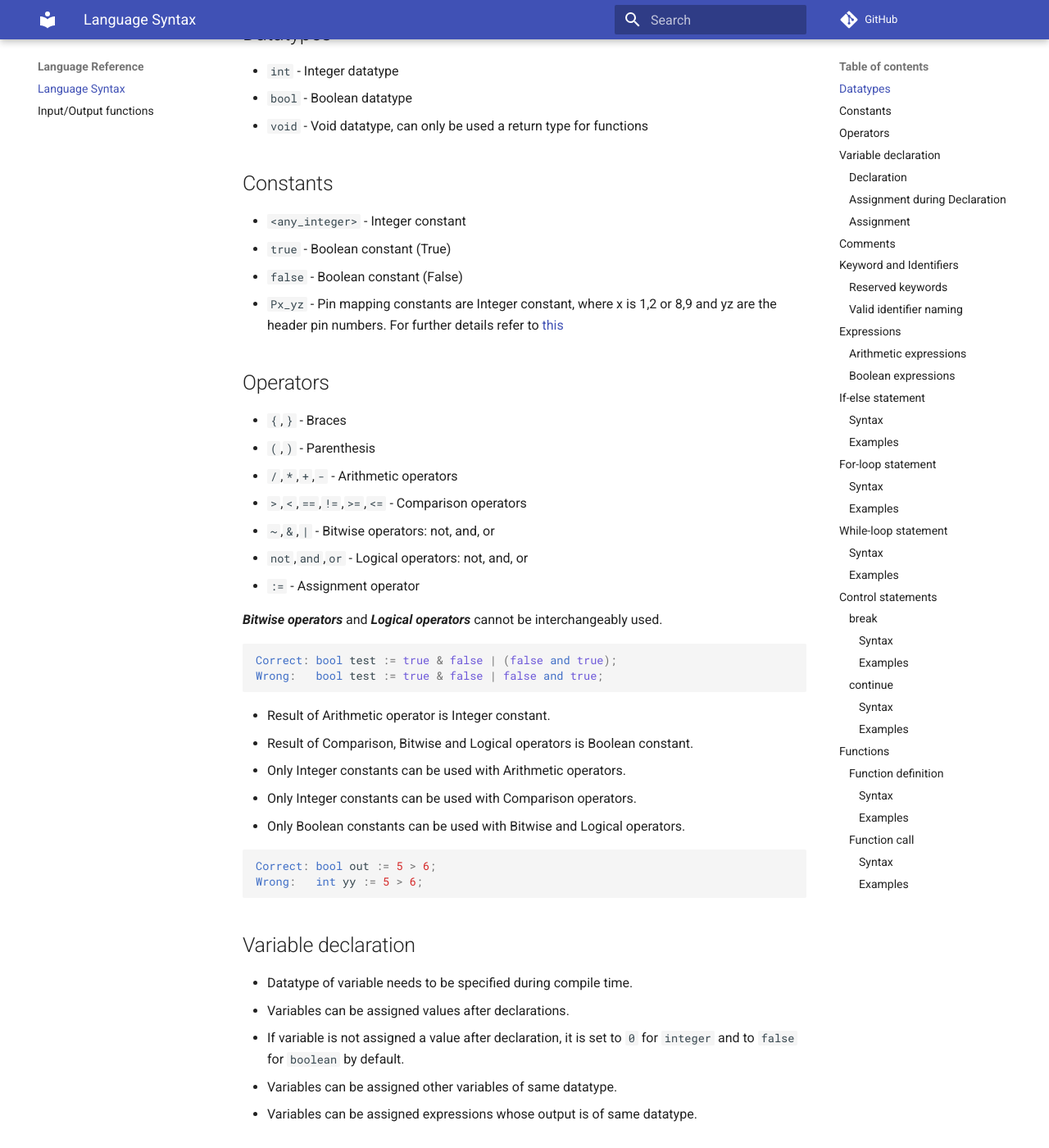
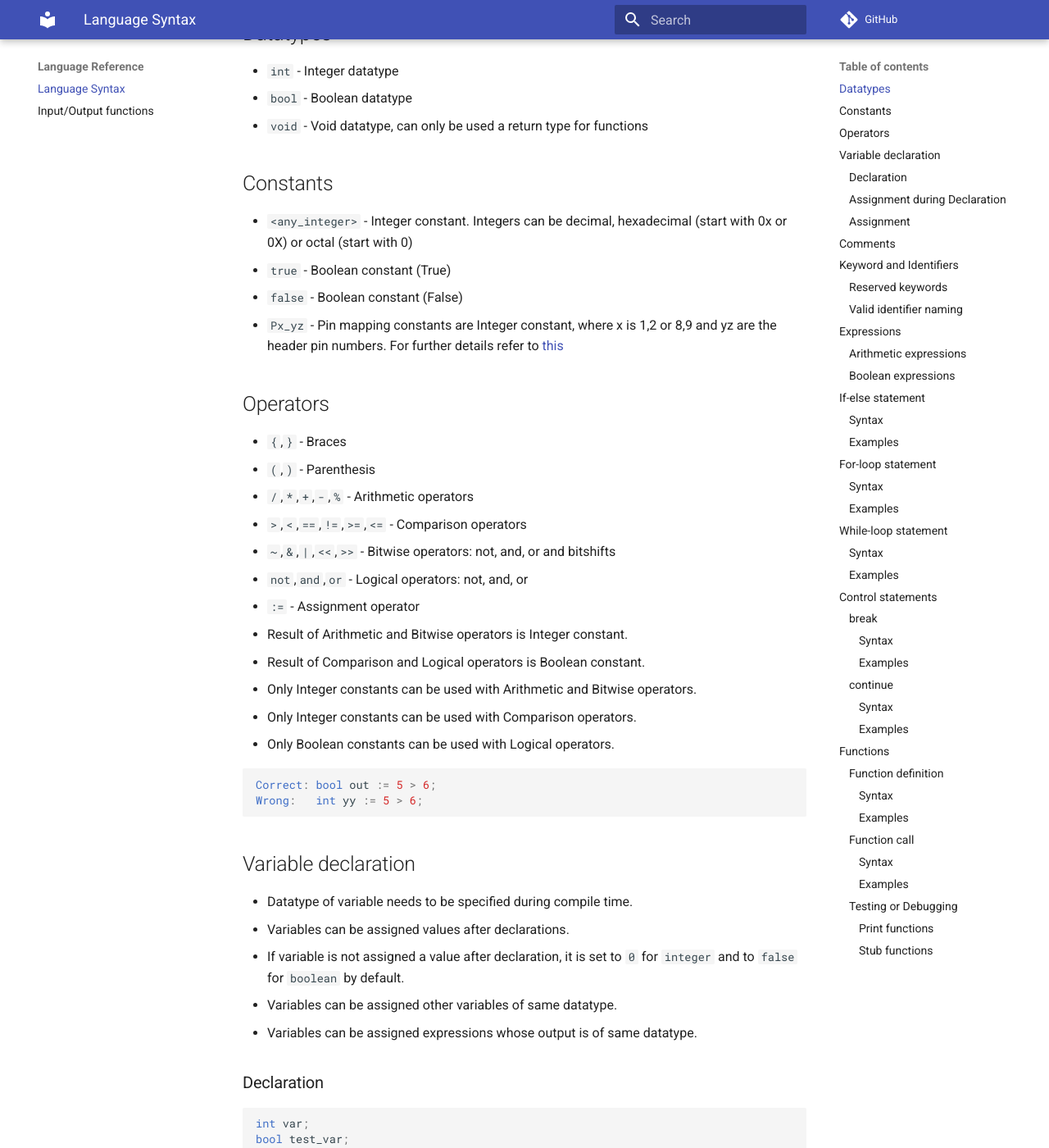
Before and after one commit to VedantParanjape/simpPRU, an MkDocs documentation site: the page built from docs/language-reference/language.md, in a window 1280 px wide and 1400 px high, scrolled down 397 px. Shown: the whole window at 82% size. Built offline with MkDocs 1.6.1 and Material for MkDocs 9.7.7, drawn with Linux system fonts in a browser that asks for light colours; comment, search, counter and statistics services are not loaded; some of the changed text lies outside the part shown.

Commit message:
documentation updated

````diff
--- a/docs/language-reference/language.md
+++ b/docs/language-reference/language.md
@@ -13,7 +13,7 @@
 
 ## Constants
 
-* `<any_integer>` - Integer constant
+* `<any_integer>` - Integer constant. Integers can be decimal, hexadecimal (start with 0x or 0X) or octal (start with 0)
 * `true` - Boolean constant (True)
 * `false` - Boolean constant (False)
 * `Px_yz` - Pin mapping constants are Integer constant, where x is 1,2 or 8,9 and yz are the header pin numbers. For further details refer to [this](io.md)
@@ -22,24 +22,17 @@
 
 * `{`,`}` - Braces
 * `(`,`)` - Parenthesis
-* `/`,`*`,`+`,`-` - Arithmetic operators
+* `/`,`*`,`+`,`-`,`%` - Arithmetic operators
 * `>`,`<`,`==`,`!=`,`>=`,`<=` - Comparison operators
-* `~`,`&`,`|` - Bitwise operators: not, and, or
+* `~`,`&`,`|`,`<<`,`>>` - Bitwise operators: not, and, or and bitshifts
 * `not`,`and`,`or` - Logical operators: not, and, or
 * `:=` - Assignment operator
 
-***Bitwise operators*** and ***Logical operators*** cannot be interchangeably used.
-
-```cpp
-Correct: bool test := true & false | (false and true);
-Wrong:   bool test := true & false | false and true;
-```
-
-* Result of Arithmetic operator is Integer constant.
-* Result of Comparison, Bitwise and Logical operators is Boolean constant.
-* Only Integer constants can be used with Arithmetic operators.
+* Result of Arithmetic and Bitwise operators is Integer constant.
+* Result of Comparison and Logical operators is Boolean constant.
+* Only Integer constants can be used with Arithmetic and Bitwise operators.
 * Only Integer constants can be used with Comparison operators.
-* Only Boolean constants can be used with Bitwise and Logical operators.
+* Only Boolean constants can be used with Logical operators.
 
 ```cpp
 Correct: bool out := 5 > 6;
@@ -106,7 +99,7 @@
 | **`elif`** | **`continue`** | **`break`** |
 | **`else`** | **`while`** | **`in`** |
 | **`for`** | **`init_message_channel`** | **`send_message`** |
-| **`receive_message`** | | |
+| **`receive_message`** | **`print`** | **`println`** |
 
 ### Valid identifier naming
 
@@ -129,35 +122,23 @@
 
 ### Arithmetic expressions
 
-```cpp
-=> ((3+3)/2)
-=> 3
+```python
+int a := (9 + 8) * 2 + -1;
+int p := 11 % 3;
+int q := 5 % p;
+int x := 2 * 6 << 2 + 1;
+int y := ~0xFFFFFFFF;
 ```
 
 ### Boolean expressions
 
-```cpp
-=> (false & true) | ~false
-=> true
-
-=> (true and true) & (not false)
-=> true
-
-=> (3 > 4) and false
-=> false
-
-=> (4 != 3) & (false and true)
-=> false
-
-=> true
-=> true
-
-=> false
-=> false
+```python
+bool a := 9 > 2 or 8 != 2 and not( 2 >= 5 or 9 <= 5 ) or 9 != 7;
+bool b := 0xFFFFFFFF != 0XFFFFFFFF;
 ```
 
 !!! Note
-    Expressions are evaluated following the [operator precedence](#operators)
+    Expressions are evaluated following the [operator precedence](https://en.cppreference.com/w/c/language/operator_precedence)
 
 ## If-else statement
 
@@ -448,3 +429,28 @@
     example_func(false);
     example_func_v();
     ```
+
+### Testing or Debugging
+
+For testing or debugging code, use the --test or -t flag to enable print, println and stub functions. Use --preprocess to stop after generating the C code only. Then run the generated C code (at /tmp/temp.c) using `gcc`.
+
+#### Print functions
+
+print can take either a string (double quoted) or any `int` / `bool` identifier.
+
+println is similar to print but also prints a newline (`\n`).
+
+**Examples**
+
+```java
+print("Hello World!");
+int a := 2;
+print(a);
+a := a + 2;
+print(a);
+println("");
+```
+
+#### Stub functions
+
+PRU specific functions will be replaced by stub functions which print "function_name called with arguments arg_name" when called.
````
Also changed, not shown: docs/index.md (+4 -0 lines), docs/usage/usage-simppru.md (+4 -0 lines).
